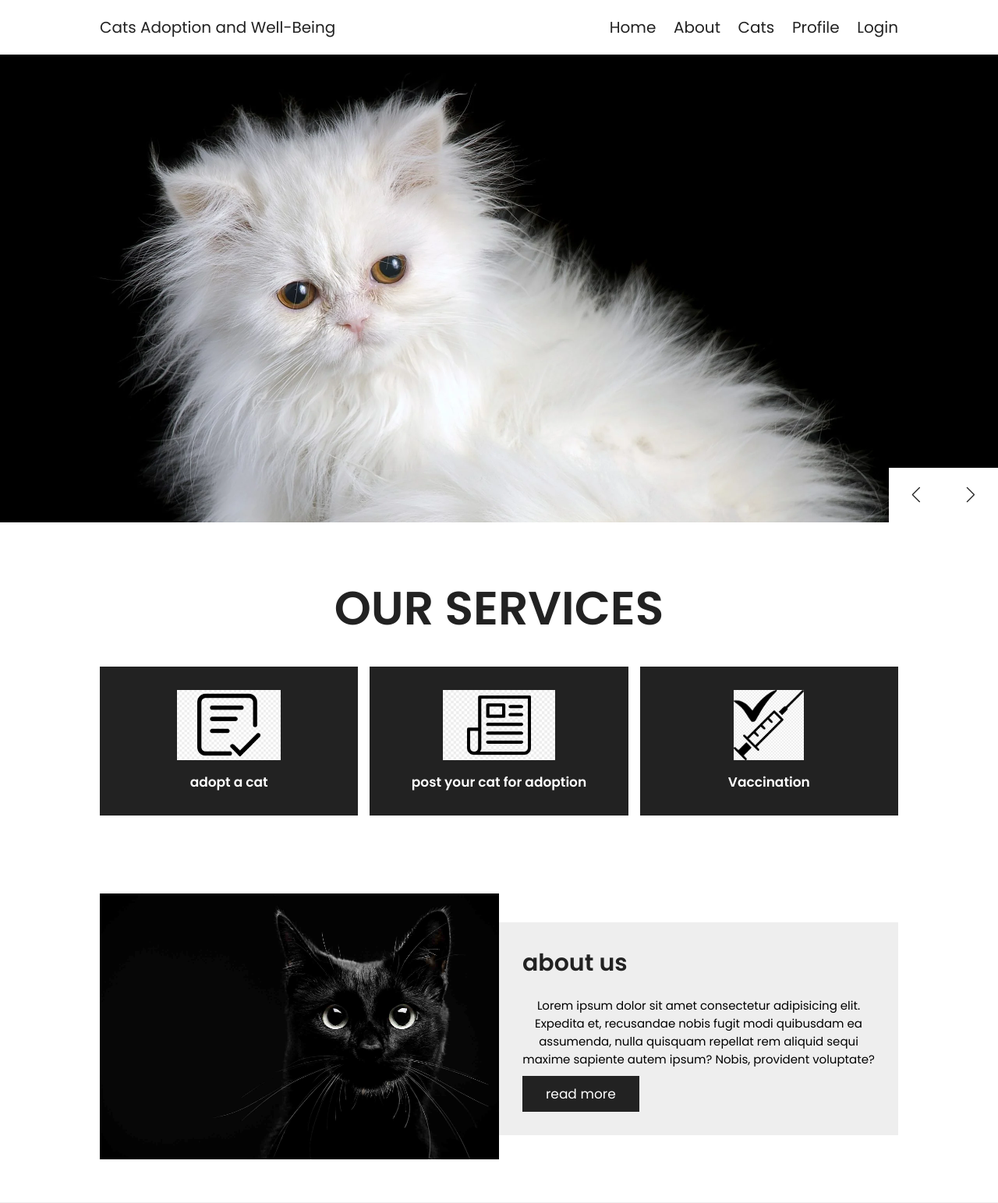
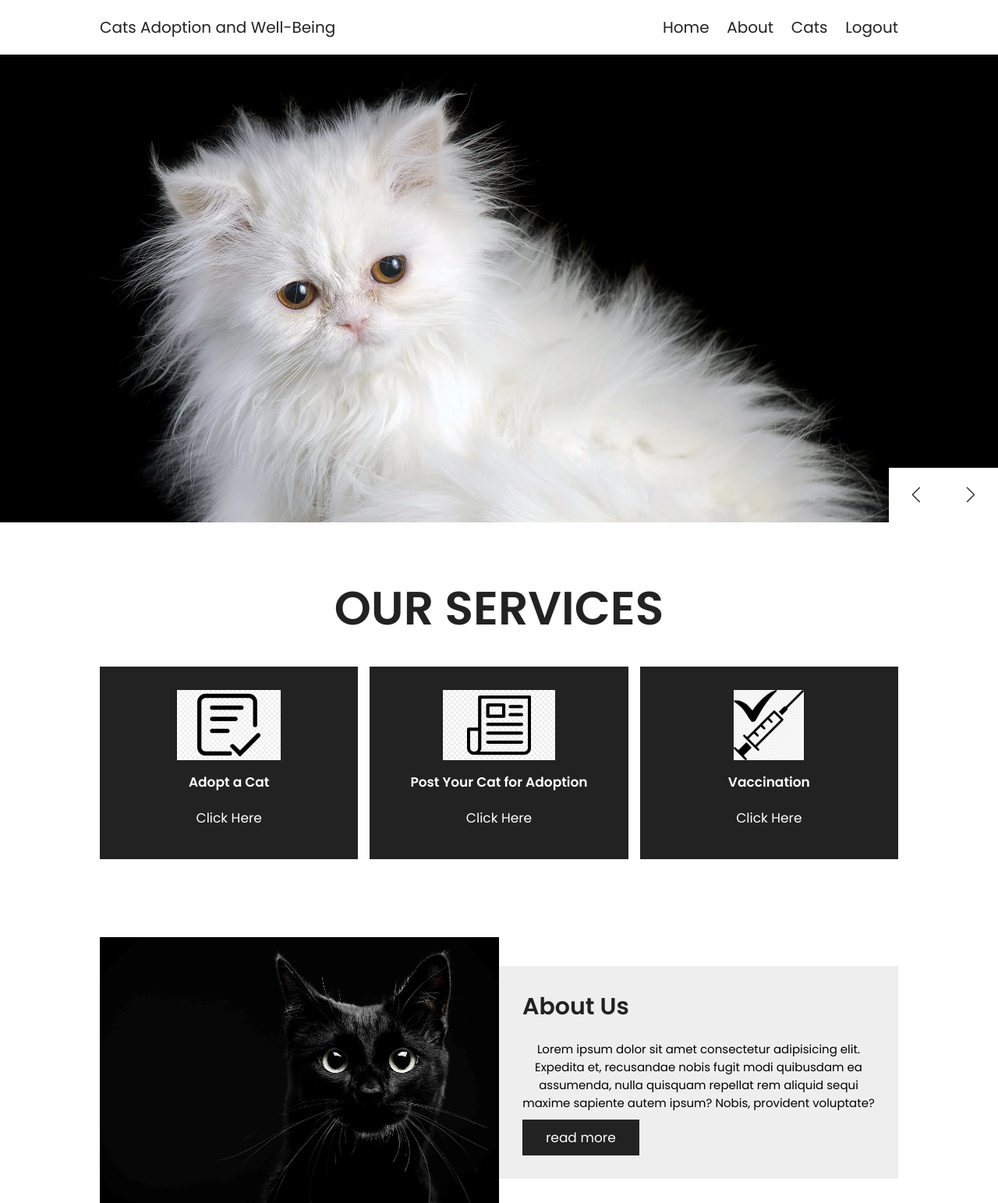
Before and after one commit to khaledahmed3/Cats-Adoption-and-Well-Being-System, a PHP site: page /home.php in a window 1280 px wide. Shown: the top 1543 px of the page at 78% size. Run offline with PHP 8.4, Linux system fonts and the light colour scheme; the visitor is signed in with stand-in values (Sample User, id 1); some libraries are stand-ins or nearby versions.

Commit message:
home page editing done

```diff
--- a/home.php
+++ b/home.php
@@ -1,5 +1,10 @@
 <!DOCTYPE html>
 <html lang="eng">
+
+<?php
+session_start();
+$username = $_SESSION ? $_SESSION['username'] : null;
+?>
 
 <head>
     <meta charset="UTF-8">
@@ -26,8 +31,14 @@
             <a href="home.php">Home</a>
             <a href="about.php">About</a>
             <a href="cats.php">Cats</a>
-            <a href="profile.php">Profile</a>
-            <a href="login.php">Login</a>
+            <?php
+            if ($username) {
+                echo ('<a href="./controllers/logout.controller.php">Logout</a>');
+            } else {
+                echo ('<a href="login.php">Login</a>');
+            }
+            ?>
+
 
         </nav>
 
@@ -50,25 +61,25 @@
 
                 <div class="swiper-slide slide" style="background:url(images/home-slide5.jpg) no-repeat">
                     <div class="content">
-                        <span>explore, discover, Learn</span>
-                        <h3>discover cat breeds</h3>
-                        <a href="package.php" class="btn">discover more</a>
+                        <span>Explore, Discover, Learn</span>
+                        <h3>Discover Cats Breeds</h3>
+                        <a href="package.php" class="btn">Explore More</a>
                     </div>
                 </div>
 
                 <div class="swiper-slide slide" style="background:url(images/home-slide4.jpg) no-repeat">
                     <div class="content">
-                        <span>explore, discover, travel</span>
-                        <h3>Learn more about cats behaviour</h3>
-                        <a href="package.php" class="btn">discover more</a>
+                        <span>Explore, Discover, Learn</span>
+                        <h3>Learn More About Cats Behaviour</h3>
+                        <a href="package.php" class="btn">Discover More</a>
                     </div>
                 </div>
 
                 <div class="swiper-slide slide" style="background:url(images/home-slide6.jpg) no-repeat">
                     <div class="content">
-                        <span>explore, discover, travel</span>
+                        <span>Explore, Discover, Learn</span>
                         <h3>How do i get the best cat match?</h3>
-                        <a href="package.php" class="btn">discover more</a>
+                        <a href="package.php" class="btn">Learn More</a>
                     </div>
                 </div>
 
@@ -90,23 +101,26 @@
 
     <section class="services">
 
-        <h1 class="heading-title"> our services </h1>
+        <h1 class="heading-title"> Our Services </h1>
 
         <div class="box-container">
 
             <div class="box">
                 <img src="images/adopt.png" alt="">
-                <h3>adopt a cat</h3>
+                <h3>Adopt a Cat</h3>
+                <a href="cats.php" class="btn">Click Here</a>
             </div>
 
             <div class="box">
                 <img src="images/post.png" alt="">
-                <h3>post your cat for adoption</h3>
+                <h3>Post Your Cat for Adoption</h3>
+                <a href="cats.php" class="btn">Click Here</a>
             </div>
 
             <div class="box">
                 <img src="images/vaccination.jpg" alt="">
                 <h3>Vaccination</h3>
+                <a href="cats.php" class="btn">Click Here</a>
             </div>
 
         </div>
@@ -122,7 +136,7 @@
         </div>
 
         <div class="content">
-            <h3>about us</h3>
+            <h3>About Us</h3>
             <p> Lorem ipsum dolor sit amet consectetur adipisicing elit. Expedita et, recusandae nobis fugit modi quibusdam ea assumenda, nulla quisquam repellat rem aliquid sequi maxime sapiente autem ipsum? Nobis, provident voluptate?</p>
             <a href="about.php" class="btn">read more</a>
         </div>
@@ -143,7 +157,7 @@
                 <div class="content">
                     <h3>Bella</h3>
                     <p>Lorem ipsum dolor sit, amet consectetur adipisicing elit. Eos, sint!</p>
-                    <a href="cats.php" class="btn">adopt now</a>
+                    <a href="cats.php" class="btn">Adopt now</a>
 
                 </div>
             </div>
@@ -155,7 +169,7 @@
                 <div class="content">
                     <h3>Beach</h3>
                     <p>Lorem ipsum dolor sit, amet consectetur adipisicing elit. Eos, sint!</p>
-                    <a href="cats.php" class="btn">adopt now</a>
+                    <a href="cats.php" class="btn">Adopt now</a>
 
                 </div>
             </div>
@@ -167,12 +181,12 @@
                 <div class="content">
                     <h3>Oscar</h3>
                     <p>Lorem ipsum dolor sit, amet consectetur adipisicing elit. Eos, sint!</p>
-                    <a href="cats.php" class="btn">adopt now</a>
+                    <a href="cats.php" class="btn">Adopt now</a>
 
                 </div>
             </div>
         </div>
-        <div class="load-more"><a href="cats.php" class="btn">load more</a></div>
+        <div class="load-more"><a href="cats.php" class="btn">Load More</a></div>
     </section>
     <!--home cats section ends-->
 
@@ -182,7 +196,7 @@
         <div class="content">
             <h3>Tips</h3>
             <p>Lorem, ipsum dolor sit amet consectetur adipisicing elit. Et quia amet tempore soluta deleniti enim earum dignissimos laborum, doloremque porro provident praesentium? Atque ex quae doloribus eius culpa, numquam esse.</p>
-            <a href="cats.php" class="btn">Learn more</a>
+            <a href="cats.php" class="btn">Learn More</a>
         </div>
     </section>
 
```
